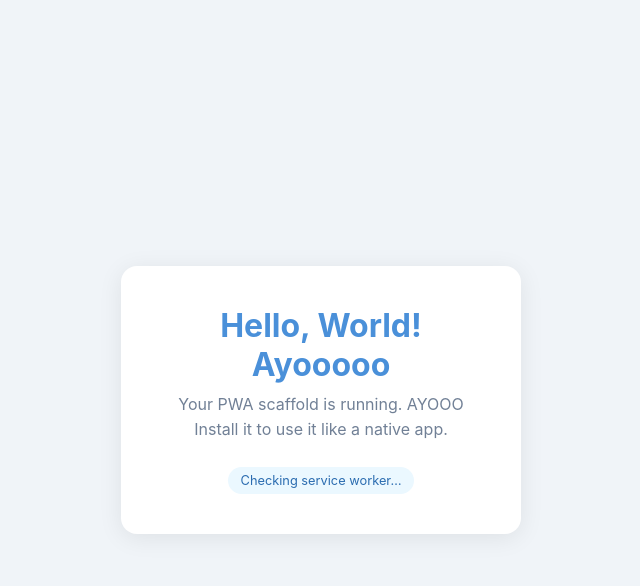
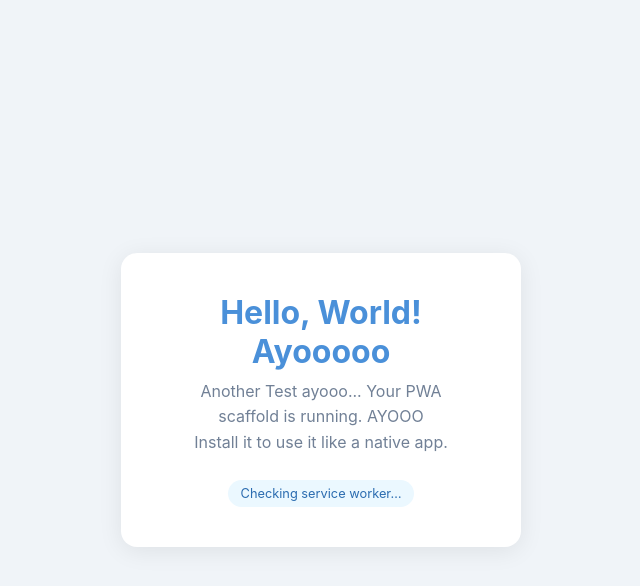
Before and after one commit to pgrogan-vertex/pwa-test, a FastAPI app: page / in a window 1280 px wide. Shown: the top 586 px of the page, without its empty margins (319-959 px from the left). Run offline with FastAPI, Linux system fonts and the light colour scheme.

Commit message:
another test now that repo is synced

```diff
--- a/templates/index.html
+++ b/templates/index.html
@@ -61,7 +61,7 @@
 <body>
   <div class="card">
     <h1>Hello, World! Ayooooo</h1>
-    <p>Your PWA scaffold is running. AYOOO<br>Install it to use it like a native app.</p>
+    <p> Another Test ayooo... Your PWA scaffold is running. AYOOO<br>Install it to use it like a native app.</p>
     <span class="status" id="sw-status">Checking service worker…</span>
     <button id="install-btn">Add to Home Screen</button>
   </div>
```
